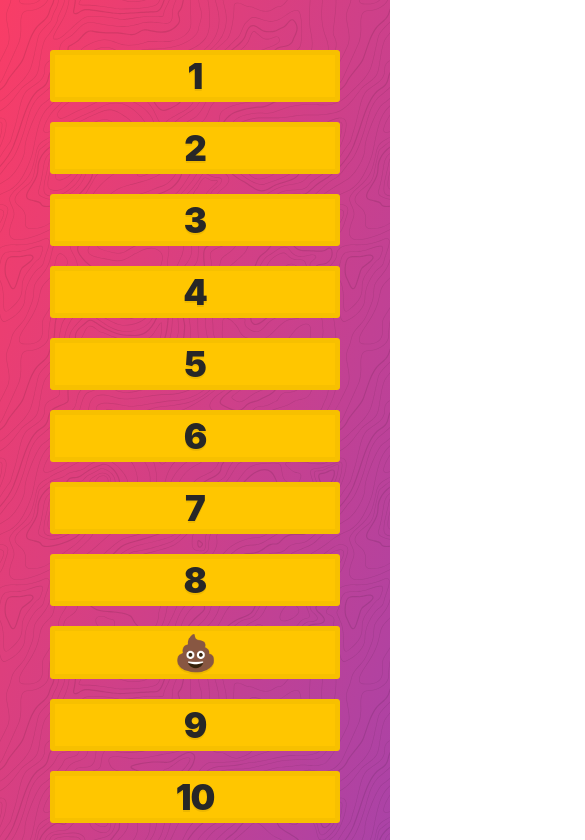
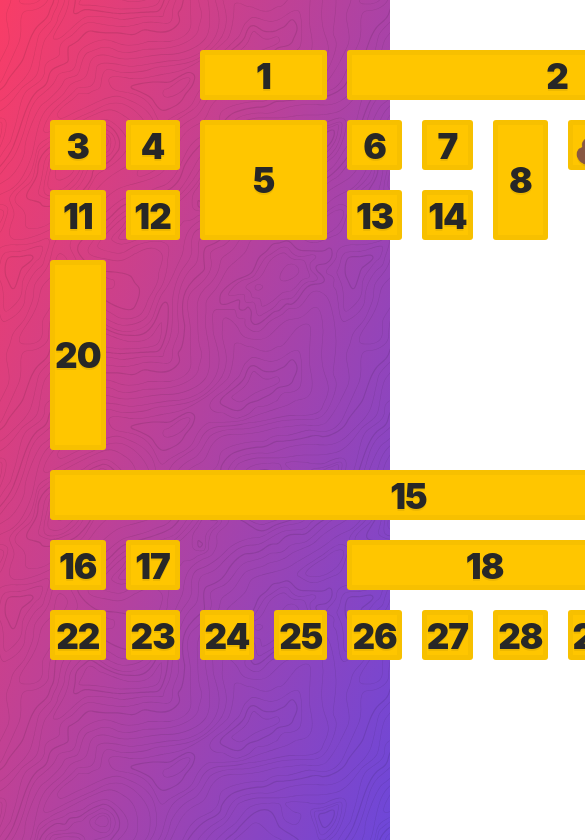
Before and after one commit to mamunsj/CSS-GRID-MASTER, a plain HTML site: page 11 - Spanning and Placing Cardio/get-sweaty-START.html in a window 390 px wide. Shown: the top 840 px of the page, 585 px wide, since content can reach past the window. Drawn offline with Linux system fonts and the light colour scheme.

```diff
--- a/11 - Spanning and Placing Cardio/get-sweaty-START.html
+++ b/11 - Spanning and Placing Cardio/get-sweaty-START.html
@@ -1,10 +1,9 @@
 <!DOCTYPE html>
 <html lang="en">
-
   <head>
-  <meta charset="UTF-8">
-  <meta name="viewport" content="width=device-width, initial-scale=1.0">
-  <link rel="stylesheet" href="../assets/style.css">
+    <meta charset="UTF-8" />
+    <meta name="viewport" content="width=device-width, initial-scale=1.0" />
+    <link rel="stylesheet" href="../assets/style.css" />
     <title>Spanning & Placing Cardio!</title>
   </head>
 
@@ -48,23 +47,45 @@
         display: grid;
         grid-gap: 20px;
         /* Make the grid 10 columns wide, every other taking up twice the free space */
+        grid-template-columns: repeat(5, 1fr 2fr);
         /* Make the grid have 10 explicit rows, 50px high each */
+        grid-template-rows: repeat(10, 50px);
       }
 
       /* With Item 1, start at col 3 and go until 5 */
+      .item1 {
+        grid-column: 3/5;
+      }
 
       /* With Item 2, start at col 5 and go until the end */
 
+      .item2 {
+        grid-column: 5/-1;
+      }
       /* Make Item 5 double span 2 cols and rows */
-
+      .item5 {
+        grid-column: span 2;
+        grid-row: span 2;
+      }
       /* Make Item 8 two rows high */
+      .item8 {
+        grid-row: span 2;
+      }
 
       /* Make Item 15 span the entire grid width */
+      .item15 {
+        grid-column: 1/-1;
+      }
 
       /* Make item 18 span 4 widths, but end at 9 */
+      .item18 {
+        grid-column: span 4 / 9;
+      }
 
       /* Make item 20 start at row 4 and have a height of 3 rows */
+      .item20 {
+        grid-row: 4 / span 3;
+      }
     </style>
   </body>
-
 </html>
```
Also changed, not shown: 12 - auto-fit and auto-fill/auto-fit-and-auto-fill-START.html (+8 -5 lines). Lines whose indentation alone changed are shown as unchanged.
